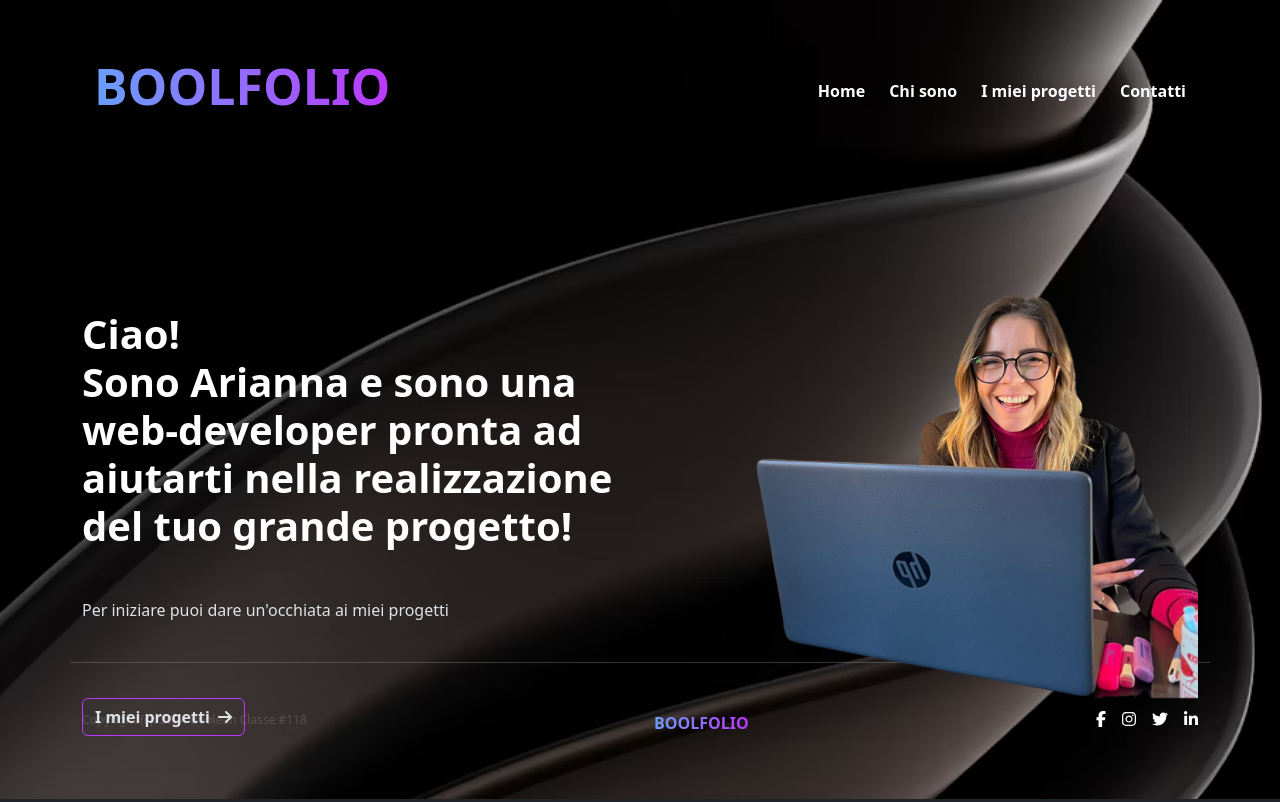
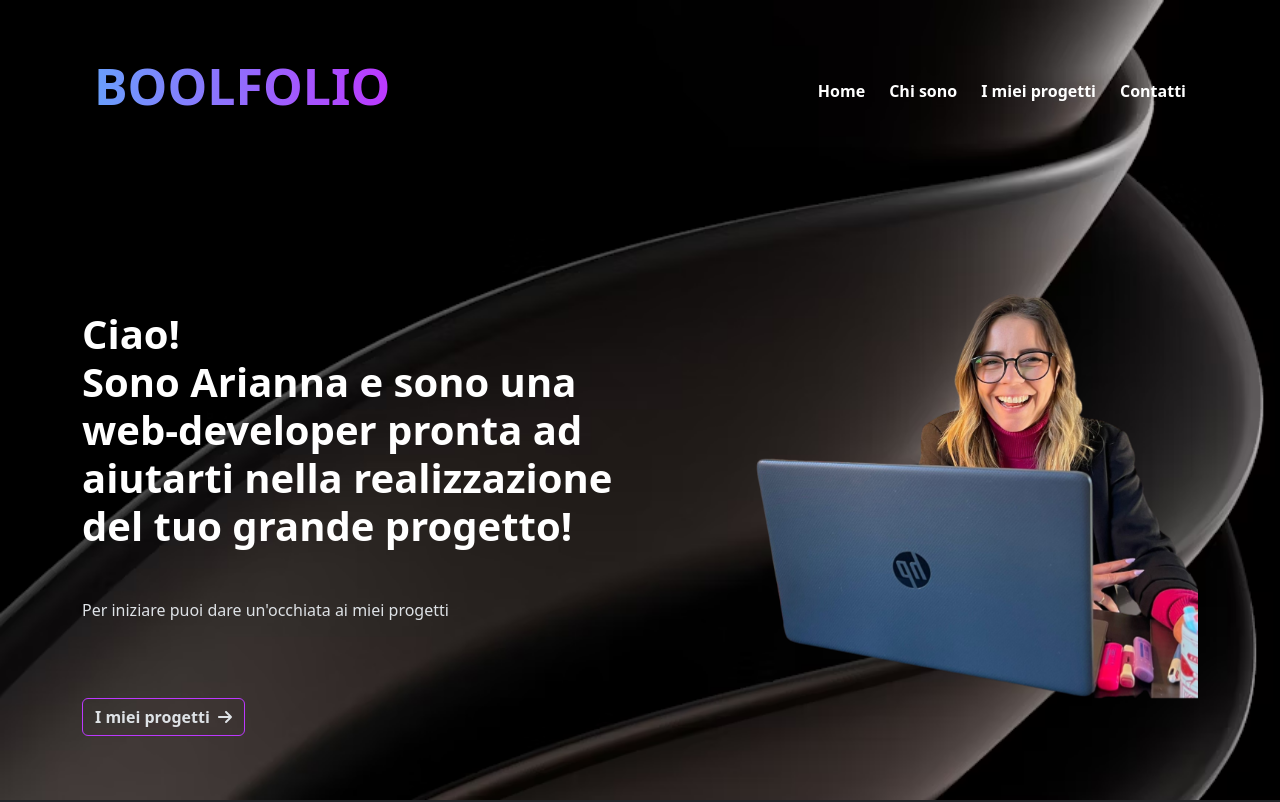
Before and after one commit to Arianna-Cosimini/vite-boolfolio, a Vue app: page / in a window 1280 px wide. Shown: the top 802 px of the page. Built offline with nearby package versions, Linux system fonts and the light colour scheme.

Commit message:
fix: visualizzazione img

```diff
--- a/src/App.vue
+++ b/src/App.vue
@@ -34,7 +34,7 @@ export default {
 <template>
   <div id="image">
     <AppHeader></AppHeader>
-    <router-view class="my_height"></router-view>
+    <router-view></router-view>
     <AppFooter></AppFooter>
 
   </div>
@@ -49,9 +49,8 @@ export default {
   background-size: cover;
 
 
+  height: 100vh;
 }
 
-.my_height{
-  height: calc(100vh - 440px);
-}
+
 </style>
```
